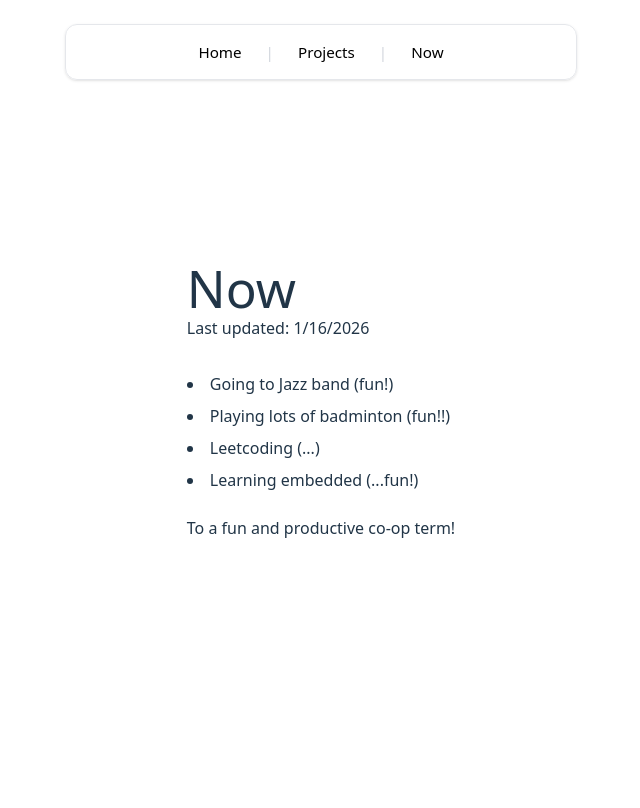
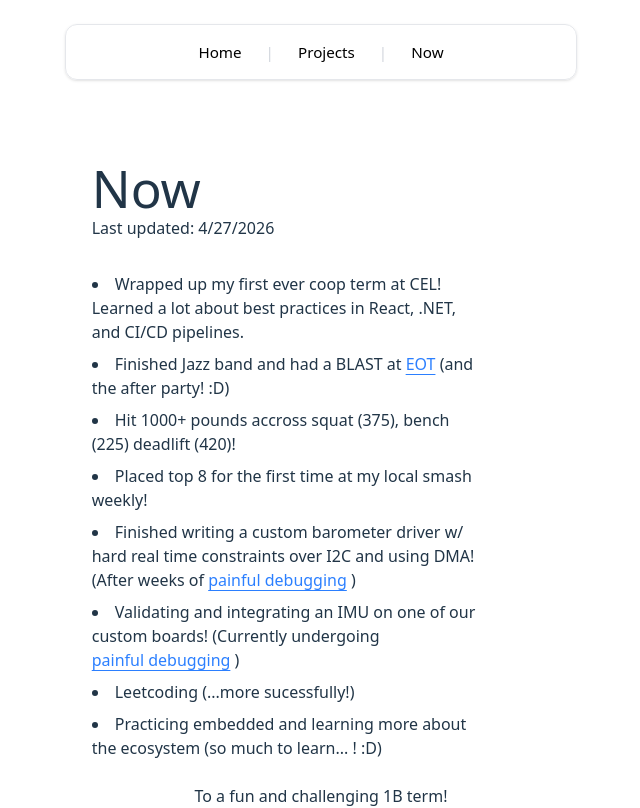
Before and after one commit to JasianE/Not_a_blog, a React (Vite) app: page /now in a window 1280 px wide. Shown: the top 808 px of the page, without its empty margins (319-959 px from the left). Built offline with nearby package versions, Linux system fonts and the light colour scheme.

Commit message:
added definitions to card types

```diff
--- a/src/app/slices/projects/projectApi.ts
+++ b/src/app/slices/projects/projectApi.ts
@@ -5,8 +5,7 @@ export type Card = {
     title: string,
     description: string,
     link: string,
-    src: string,
-    id: string
+    id: number
 };
 
 // I guess this would make sense if I had like a central server that hosted everything i ever wanted to fetch,
--- /dev/null
+++ b/src/components/atoms/DefinitionTooltip.tsx
@@ -0,0 +1,28 @@
+import type { ReactNode } from "react";
+
+type DefinitionTooltipProps = {
+  term: ReactNode;
+  definition: ReactNode;
+};
+
+function DefinitionTooltip({ term, definition }: DefinitionTooltipProps) {
+  return (
+    <span className="relative inline-flex items-center group">
+      <span className="text-blue-500 underline underline-offset-4 cursor-pointer">
+        {term}
+      </span>
+      <span
+        className="pointer-events-none absolute left-1/2 top-full z-10 mt-2 w-64 -translate-x-1/2 rounded-lg border border-blue-200 bg-white/95 px-3 py-2 text-sm text-gray-700 shadow-lg opacity-0 transition-opacity duration-200 group-hover:opacity-100 dark:border-blue-400/40 dark:bg-neutral-900 dark:text-neutral-200"
+        role="tooltip"
+      >
+        {definition}
+        <span
+          className="absolute -top-1 left-1/2 h-2 w-2 -translate-x-1/2 rotate-45 border-l border-t border-blue-200 bg-white/95 dark:border-blue-400/40 dark:bg-neutral-900"
+          aria-hidden="true"
+        />
+      </span>
+    </span>
+  );
+}
+
+export default DefinitionTooltip;
--- a/src/pages/now/Now.tsx
+++ b/src/pages/now/Now.tsx
@@ -1,22 +1,67 @@
+import DefinitionTooltip from "../../components/atoms/DefinitionTooltip";
+
 function Now(){
     return(
         <div>
-            <h1 className="text-left">
+            <h1 className="text-left mt-32">
                 Now
             </h1>
+
             <h2 className="text-left">
-                Last updated: 1/16/2026
+                Last updated: 4/27/2026
             </h2>
-            <li className="text-left mt-8">
+            <li className="text-left mt-8 max-w-sm break-words">
+                Wrapped up my first ever coop term at CEL! Learned a lot about best practices in React, .NET, and CI/CD pipelines.
+            </li>
+            <li className="text-left mt-2 max-w-sm break-words">
+                Finished Jazz band and had a BLAST at <DefinitionTooltip
+              term="EOT"
+              definition="Our end of term concert!"
+            />{" "} (and the after party! :D)
+            </li>
+            <li className="text-left mt-2 max-w-sm break-words">
+                Hit 1000+ pounds accross squat (375), bench (225) deadlift (420)!
+            </li>
+            <li className="text-left mt-2 max-w-sm break-words">
+                Placed top 8 for the first time at my local smash weekly!
+            </li>
+
+            <li className="text-left mt-2 max-w-sm break-words">
+                Finished writing a custom barometer driver w/ hard real time constraints over I2C and using DMA! (After weeks of <DefinitionTooltip
+              term="painful debugging"
+              definition="A race condition on init that made debugging impossible (worked half the time??), I2C timing configuration issues, DMA not wanting to work! :DD "
+            />{" "})
+            </li>
+            <li className="text-left mt-2 max-w-sm break-words">
+                Validating and integrating an IMU on one of our custom boards! (Currently undergoing <DefinitionTooltip
+              term="painful debugging"
+              definition="OpenOCD setup errors, hardfault errors that require full STM32 resets, weird SPI communication errors."
+            />{" "})
+            </li>
+            <li className="text-left mt-2 max-w-sm break-words">
+                Leetcoding (...more sucessfully!)
+            </li>
+            <li className="text-left mt-2 max-w-sm break-words">
+                Practicing embedded and learning more about the ecosystem (so much to learn... ! :D)
+            </li>
+
+            <h2 className="mt-6">To a fun and challenging 1B term!</h2>
+
+            <h2 className="mt-6">-----------------------------------------------------------------------------------------</h2>
+
+            <h2 className="text-left">
+                Last Updated: 1/16/2026
+            </h2>
+            <li className="text-left mt-8 max-w-sm break-words">
                 Going to Jazz band (fun!)
             </li>
-            <li className="text-left mt-2">
+            <li className="text-left mt-2 max-w-sm break-words">
                 Playing lots of badminton (fun!!)
             </li>
-            <li className="text-left mt-2">
+            <li className="text-left mt-2 max-w-sm break-words">
                 Leetcoding (...)
             </li>
-            <li className="text-left mt-2">
+            <li className="text-left mt-2 max-w-sm break-words">
                 Learning embedded (...fun!)
             </li>
 
--- a/src/pages/projects/ProjectItem.tsx
+++ b/src/pages/projects/ProjectItem.tsx
@@ -1,34 +1,87 @@
 
 import { useParams } from "react-router";
-import { useGetProjectsQuery } from "../../app/slices/projects/projectApi";
+import doomspray from "../../assets/doomspray.png";
+import portfolio from "../../assets/portfolio.png";
 
 function ProjectItem() {
-  const { projectKey } = useParams();
-  const { data, isLoading, isError } = useGetProjectsQuery();
+  let { projectKey } = useParams();
 
-  const projectOfInterest = data?.find((item) => item.id == projectKey);
+   const data = [
+  {
+    title: "Engagemint",
+    description: "An embedded Raspberry Pi cam + React dashboard that analyzes real time student engagement. GDG 2026 Mac-a-thon 1st place winner!",
+    img: "https://d112y698adiu2z.cloudfront.net/photos/production/software_photos/004/268/669/datas/gallery.jpg",
+    link: "https://devpost.com/software/engagemint",
+    id: 1
+  },
+  {
+    title: "MovieTime",
+    description: "Webpage for sharing movie recommendations w/ your friends :)",
+    img: "https://ssb.wiki.gallery/images/thumb/9/9e/ESAM_with_Pikachu.jpg/1200px-ESAM_with_Pikachu.jpg",
+    link: "https://github.com/JasianE/MovieTime",
+    id: 2
+  },
+  {
+    title: "WasteMan",
+    description: "React dashboard with live analysis + embedded raspberry pi cam w/ real time food monitoring constraints. Deerhacks 2026 1st place winner!",
+    img: "https://d112y698adiu2z.cloudfront.net/photos/production/software_photos/004/389/023/datas/original.jpeg",
+    link: "https://devpost.com/software/thewasteman",
+    id: 3
+  },
+  {
+    title: "AroundU",
+    description: "Making campus connection even easier. Built fully with generative AI using the MCP protocol!",
+    img: "https://d112y698adiu2z.cloudfront.net/photos/production/software_photos/004/437/737/datas/original.png",
+    link: "https://devpost.com/software/campuspulse-mgyufq",
+    id: 4
+  },
+  {
+    title: "UtraHacks Path Following Robot",
+    description: "A big test on how to apply what I learned in embedded development + an introduction to control systems! ",
+    img: "https://d112y698adiu2z.cloudfront.net/photos/production/software_photos/004/231/619/datas/gallery.jpg",
+    link: "https://devpost.com/software/goon-machine",
+    id: 5
+  },
+  {
+    title: "Doomspray",
+    description: "My first ever hardware project / hack! Coolest expereince eva",
+    img: doomspray,
+    link: "https://dorahacks.io/buidl/26394",
+    id: 6
+  },
+  {
+    title: "My old high school portfolio!",
+    description: "My first portfolio I made after finishing The Odin Project, my first foray into programming. Has all my old projects!",
+    img: portfolio,
+    link: "https://portfoliojunli.web.app/",
+    id: 7
+  }
+];
+
+  if(!projectKey){
+    projectKey = "1";
+  }
+
+  const projectOfInterest = data?.find((item) => item.id == parseInt(projectKey, 10));
 
   const handleClick = () => {
-    if (projectOfInterest?.src) {
+    if (projectOfInterest?.img) {
       window.location.href = projectOfInterest.link;
     }
   };
 
-  if (isLoading) return <div className="mt-20 text-center">Loading…</div>;
-  if (isError || !projectOfInterest)
-    return <div className="mt-20 text-center text-red-600">Project not found.</div>;
 
   return (
     <div className="flex flex-col items-center px-4">
 
       {/* TITLE */}
       <h1 className="text-4xl font-bold text-gray-900 dark:text-white text-center">
-        {projectOfInterest.title}
+        {projectOfInterest?.title}
       </h1>
 
       {/* IMAGE */}
       <div className="mt-10 w-100 max-w-2xl rounded-xl overflow-hidden shadow-md border border-gray-200 dark:border-neutral-700">
-        <img src={projectOfInterest.src}></img>
+        <img src={projectOfInterest?.img}></img>
       </div>
 
       {/* BUTTON */}
--- a/src/pages/projects/ProjectPage.tsx
+++ b/src/pages/projects/ProjectPage.tsx
@@ -1,21 +1,76 @@
-import { useGetProjectsQuery, type Card } from "../../app/slices/projects/projectApi";
+import doomspray from "../../assets/doomspray.png";
+import portfolio from "../../assets/portfolio.png";
+import DefinitionTooltip from "../../components/atoms/DefinitionTooltip";
+import type { Card } from "../../app/slices/projects/projectApi";
 
 function ProjectPage() {
-  const { data, isLoading, isError } = useGetProjectsQuery();
-
+  const data = [
+  {
+    title: "Engagemint",
+    description: "An embedded Raspberry Pi cam + React dashboard that analyzes real time student engagement. GDG 2026 Mac-a-thon 1st place winner!",
+    img: "https://d112y698adiu2z.cloudfront.net/photos/production/software_photos/004/268/669/datas/gallery.jpg",
+    link: "https://devpost.com/software/engagemint",
+    id: 1
+  },
+  {
+    title: "MovieTime",
+    description: "Webpage for sharing movie recommendations w/ your friends :)",
+    img: "https://ssb.wiki.gallery/images/thumb/9/9e/ESAM_with_Pikachu.jpg/1200px-ESAM_with_Pikachu.jpg",
+    link: "https://github.com/JasianE/MovieTime",
+    id: 2
+  },
+  {
+    title: "WasteMan",
+    description: "React dashboard with live analysis + embedded raspberry pi cam w/ real time food monitoring constraints. Deerhacks 2026 1st place winner!",
+    img: "https://d112y698adiu2z.cloudfront.net/photos/production/software_photos/004/389/023/datas/original.jpeg",
+    link: "https://devpost.com/software/thewasteman",
+    id: 3
+  },
+  {
+    title: "AroundU",
+    description: "Making campus connection even easier. Built fully with generative AI using the MCP protocol!",
+    img: "https://d112y698adiu2z.cloudfront.net/photos/production/software_photos/004/437/737/datas/original.png",
+    link: "https://devpost.com/software/campuspulse-mgyufq",
+    id: 4
+  },
+  {
+    title: "UtraHacks Path Following Robot",
+    description: "A big test on how to apply what I learned in embedded development + an introduction to control systems! ",
+    img: "https://d112y698adiu2z.cloudfront.net/photos/production/software_photos/004/231/619/datas/gallery.jpg",
+    link: "https://devpost.com/software/goon-machine",
+    id: 5
+  },
+  {
+    title: "Doomspray",
+    description: "My first ever hardware project / hack! Coolest expereince eva",
+    img: doomspray,
+    link: "https://dorahacks.io/buidl/26394",
+    id: 6
+  },
+  {
+    title: "My old high school portfolio!",
+    description: "My first portfolio I made after finishing The Odin Project, my first foray into programming. Has all my old projects!",
+    img: portfolio,
+    link: "https://portfoliojunli.web.app/",
+    id: 7
+  }
+];
   const handleClick = (item: Card) => { // Use blog type as project
     window.location.href = item.link;
   };
 
-  //https://portfoliojunli.web.app/
-
-  if (isLoading) return <div className="mt-10 text-center">Loading...</div>;
-  if (isError) return <div className="mt-10 text-center">Something went wrong.</div>;
-
   return (
     <div className="mt-16">
         <h1>Projects</h1>
-        <h2 className="mt-6">Rice cooker method helped me make these</h2>
+        <span>
+          <h2 className="mt-6">
+            <DefinitionTooltip
+              term="Rice cooker method"
+              definition="When you cook your rice with frozen veggies, discount meat, and your sacrificed taste buds, for optimized nutrition."
+            />{" "}
+            helped me make these
+          </h2>
+        </span>
         <div className="mt-10 grid grid-cols-1 sm:grid-cols-2 lg:grid-cols-3 gap-8">
         {data?.map((item) => (
             <div
@@ -28,8 +83,7 @@ function ProjectPage() {
             <div className="h-40 w-full overflow-hidden bg-gray-100 dark:bg-neutral-800">
                 <img
                 src={
-                    item.img ??
-                    "https://images.unsplash.com/photo-1680868543815-b8666dba60f7?auto=format&fit=crop&w=800&q=60"
+                    item.img
                 }
                 alt={item.title}
                 className="w-full h-full object-cover transition-transform duration-300 group-hover:scale-105"
```
Also changed, not shown: src/assets/doomspray.png (added), src/assets/portfolio.png (added).
